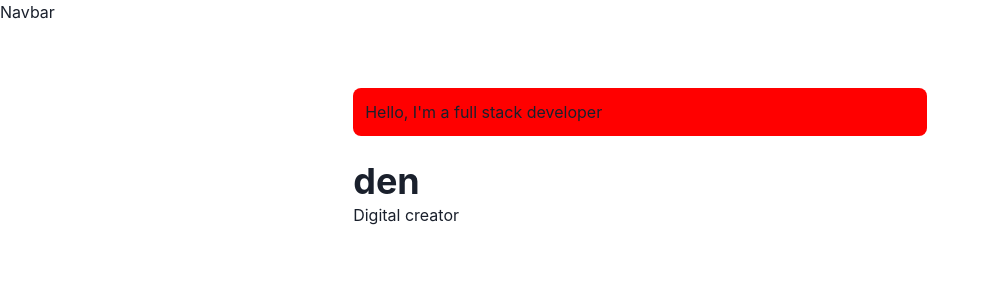
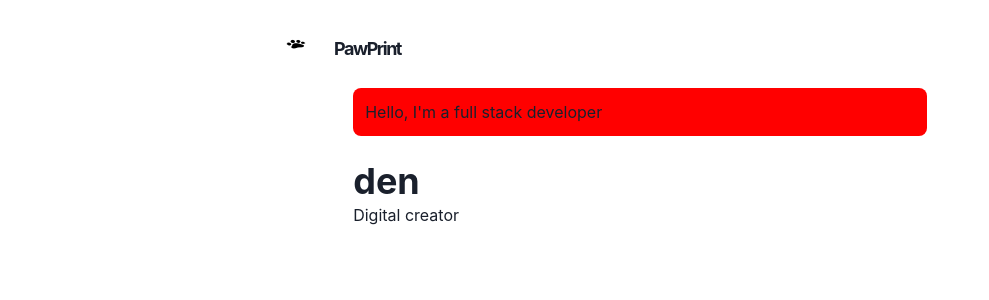
Before and after one commit to denesh-globotix/craftzdog, a Next.js app: page / in a window 1280 px wide. Shown: the top 300 px of the page, without its empty margins (0-989 px from the left). Built offline with nearby package versions, Linux system fonts and the light colour scheme.

Commit message:
Added logo to the top right

```diff
--- a/components/logo.js
+++ b/components/logo.js
@@ -24,12 +24,12 @@ const Logo = () => {
     <Link href="/">
       <a>
         <LogoBox>
-          <Image src={footPrintImg} width={20} height={20} alt="logo" />
+          <Image src={footPrintImg} width={20} height={400} alt="logo" />
         <Text color={useColorModeValue('gray.800','whiteAlpha.900')}
           fontFamily="M PLUS Rounded 1c"
           fontWeight='bold'
-          ml={3} >
-            den
+          ml={7} >
+            PawPrint
           </Text>
         </LogoBox>
       </a>
--- a/components/navbar.js
+++ b/components/navbar.js
@@ -6,7 +6,7 @@ import {
   Link,
   Stack,
   Heading,
-  FLex,
+  Flex,
   Menu,
   MenuItem,
   MenuList,
@@ -38,7 +38,13 @@ const LinkItem = ({ href, path, children }) => {
       zIndex = {1}
       {...props}
       >
-      Navbar
+      <Container display="flex" p={5} maxW="container.md" wrap="wrap" align="center" justify="space-between">
+      <Flex align="center" mr={10}>
+        <Heading as='h1' size="lg" letterSpacing={'tighter'}>
+      <Logo />
+        </Heading>
+      </Flex>
+      </Container>
       </Box>
     )
   }
--- a/package.json
+++ b/package.json
@@ -20,6 +20,7 @@
   },
   "homepage": "https://github.com/denesh-globotix/craftzdog#readme",
   "dependencies": {
+    "@chakra-ui/icons": "^1.0.16",
     "@chakra-ui/react": "^1.6.10",
     "@emotion/react": "^11.5.0",
     "@emotion/styled": "^11.3.0",
```
Also changed, not shown: 1 other file (tests, documents, lock files or other folders).
